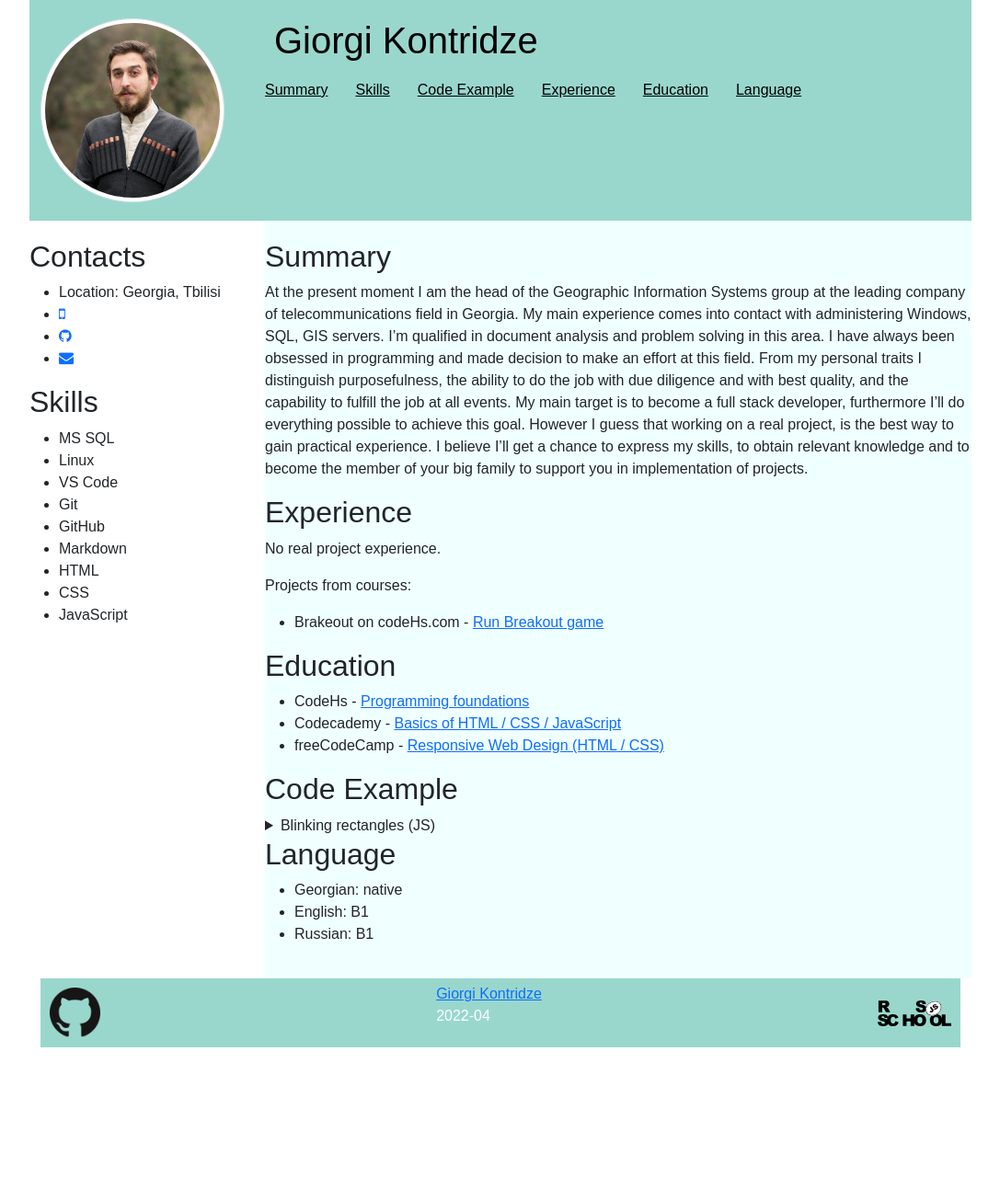
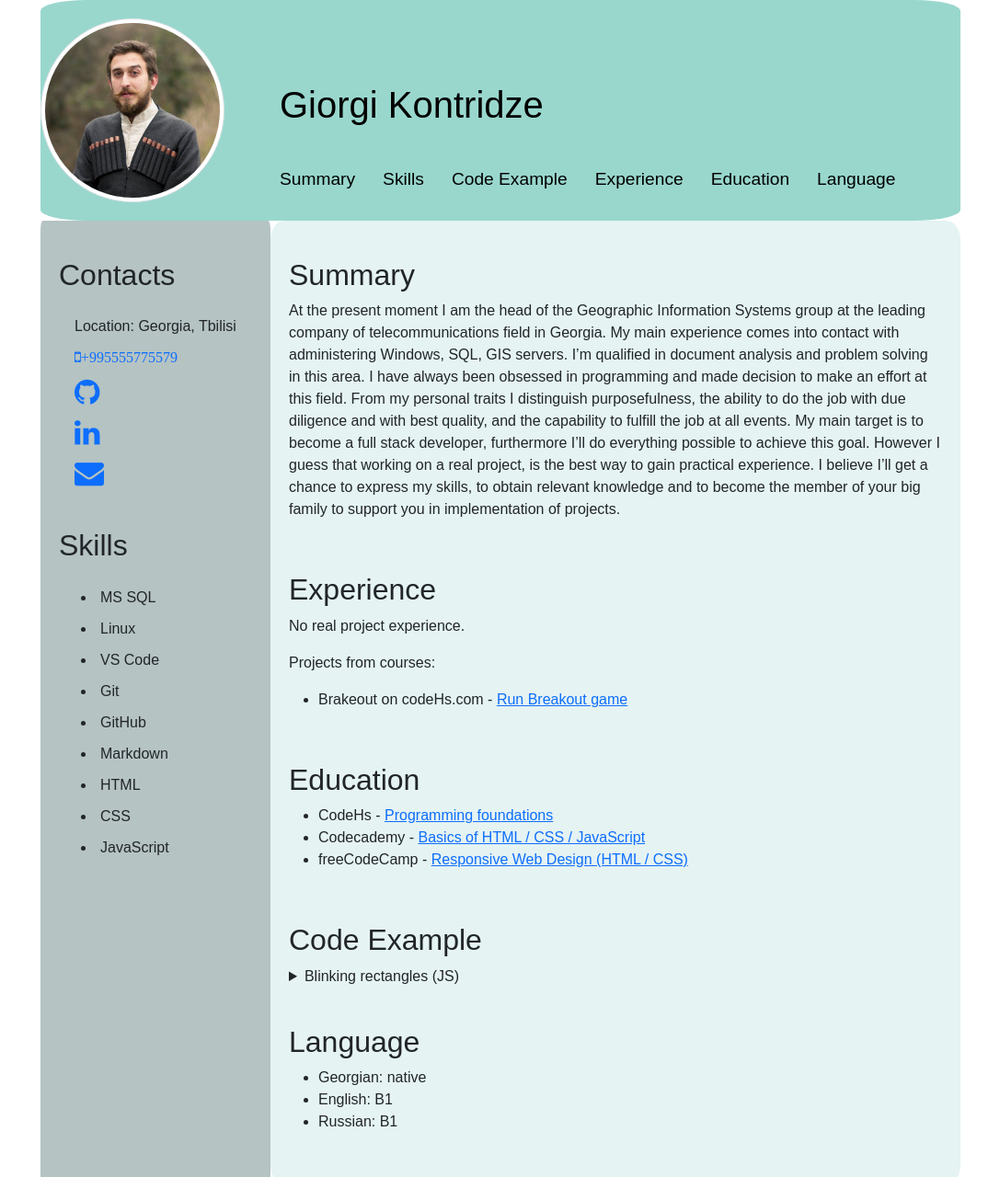
Before and after one commit to giorgikontridze/rsschool-cv, a plain HTML site: page index.html in a window 1280 px wide. Shown: the top 1280 px of the page at 92% size, without its empty margins (96-1183 px from the left). Before the commit the page ends 1139 px from the top, so only its background shows below. Drawn offline with nearby package versions, Linux system fonts and the light colour scheme.

Commit message:
refactor: change structure of the project

```diff
--- a/index.html
+++ b/index.html
@@ -10,16 +10,16 @@
     <title>Giorgi Kontridze</title>
 </head>
 <body id="body-container">
-    <header class="row header">
+    <header class="row g-0 header">
         <section class="col-3 section-1">
             <h2 class="hidden">Profile picture</h2>
-            <img id="header-picture" class="img-thumbnail" src="/images/Giorgi_kontridze.jpeg" alt="giorgi kontridze profile pic">
+            <img id="header-picture" class="img-thumbnail" src="./images/Giorgi_kontridze.jpeg" alt="giorgi kontridze profile pic">
         </section>
 
-        <section class="col-9 section-2">
-            <h1 class="row header-container">Giorgi Kontridze</h1>
+        <section class="col-9 g-0 section-2">
+            <h1 class="row g-0 header-container">Giorgi Kontridze</h1>
 
-            <nav class="row header-navigation">
+            <nav class="row g-0 header-navigation">
                 <a href="#summary">Summary</a>
                 <a href="#skills">Skills</a>
                 <a href="#code-example">Code Example</a>
@@ -32,20 +32,21 @@
 
     </header>
 
-    <main class="row  main-container">
+    <main class="row g-0 main-container">
 
-        <aside class="col-3 g-0 sticky-top aside-container">
+        <aside class="col-3 g-0 aside-container">
             <nav>
                 <h2 class="contacts-list">Contacts</h2>
-                <ul>
+                <ul class="contacts">
                     <li>Location: Georgia, Tbilisi</li>
-                    <li><a href="tel:+995555775579"><i class="fa fa-mobile"></i></a></li>
-                    <li><a href="https://github.com/giorgikontridze" target="_blank"><i class="fa fa-github"></i></a></li>
-                    <li><a href="mailto:giorgi.kontridze21@gmail.com"><i class="fa fa-envelope"></i></a></li>
+                    <li><a href="tel:+995555775579"><i class="mobile fa fa-mobile fa-1.5x">+995555775579</i></a></li>
+                    <li><a href="https://github.com/giorgikontridze" target="_blank"><i class="fa fa-github fa-2x"></i></a></li>
+                    <li><a href="https://www.linkedin.com/in/giorgi-kontridze-20515a184/" target="_blank"><i class="fa fa-linkedin fa-2x"></i></a></li>
+                    <li><a href="mailto:giorgi.kontridze21@gmail.com"><i class="fa fa-envelope fa-2x"></i></a></li>
                 </ul>
 
                 <h2 id="skills">Skills</h2>
-                <ul>
+                <ul class="skills">
                     <li>MS SQL</li>
                     <li>Linux</li>
                     <li>VS Code</li>
@@ -158,7 +159,7 @@
     <footer class="footer-container">
 
         <a href="https://github.com/giorgikontridze" target="_blank">
-            <img class="footer-logo-github" src="/images/GitHub-Mark.png" alt="GitHub-Mark">
+            <img class="footer-logo-github" src="./images/GitHub-Mark.png" alt="GitHub-Mark">
           </a>
         <p><a href="https://app.rs.school/profile#view" target="_blank">Giorgi Kontridze</a><br>
             <time id="footer-date" datetime="2022-04">2022-04</time>
@@ -166,7 +167,7 @@
 
 
         <a href="https://rs.school/js-en/" target="_blank">
-            <img class="footer-logo-rs" src="/images/rs_school_js.svg" alt="rs_school_js">
+            <img class="footer-logo-rs" src="./images/rs_school_js.svg" alt="rs_school_js">
           </a>
     </footer>
 </body>
--- a/style.css
+++ b/style.css
@@ -1,4 +1,3 @@
-
 #body-container {
     display: flex;
     flex-direction: column;
@@ -10,13 +9,28 @@
 }
 
 .header {
+    border-radius: 5%;
     color: black;
     justify-content: center;
     background-color:rgba(12, 161, 137, 0.418);
 }
 
-.header-container, .header-navigation{
+.header-container, .header-navigation {
     padding: 0px 10px 10px 10px;
+}
+
+.header-container {
+    justify-content:flex-start;
+    padding-top: 70px;
+}
+
+.header-navigation {
+    font-size:larger;
+    align-items:flex-end;
+    justify-content:left;
+    padding-top: 25px;
+    width: auto;
+    color: black;
 }
 
 #header-picture {
@@ -25,13 +39,9 @@
     border-radius: 50%;
 }
 
-.header-navigation {
-    width: auto;
-    color: black;
-    padding: 0px 20px 0px 0px;
-}
 
 .header-navigation a {
+    text-decoration: none;
     width: auto;
     color: black;
     padding: 0px 30px 0px 0px;
@@ -49,10 +59,42 @@
     padding: 20px;
 }
 
+h2.contacts-list {
+    padding: 20px;
+    margin: auto;
+}
+
+h2#skills {
+    padding: 20px;
+    margin: auto;
+}
+
+ul.contacts {
+    list-style: none;
+}
+
+ul.contacts li {
+    padding: 5px 10px 5px 5px;
+}
+
+ul.skills{
+    padding-left: 60px;
+}
+
+ul.skills li {
+    padding: 5px 10px 5px 5px;
+}
+
 .right-container {
     width: 75%;
     padding: 20px;
-    background-color: azure;
+    background-color: #e5f3f3;
+    border-radius: 2%;
+}
+
+.aside-container {
+    background-color: #b5c3c3;
+    border-radius: 1%;
 }
 
 .aside-container,
@@ -61,7 +103,7 @@
 }
 
 .footer-container {
-    color:white;
+    color: black;
     display: flex;
     align-items: center;
     flex-direction:row;
@@ -69,6 +111,7 @@
     background-color: brown;
     justify-content:space-between;
     background-color:rgba(12, 161, 137, 0.418);
+    border-radius: 5%;
 }
 
 .footer-logo-github {
@@ -84,8 +127,24 @@
     height: auto;
 }
 
+time#footer-date {
+    padding-left: 25%;
+    font-size: small;
+}
+
+p a {
+    text-decoration: none;
+    align-items: center;
+    justify-content: center;
+    color: black;
+}
+
 .hidden {
     position: absolute;
     top: -9999px;
     left: -9999px;
   }
+
+section {
+    padding: 20px;
+}
```
